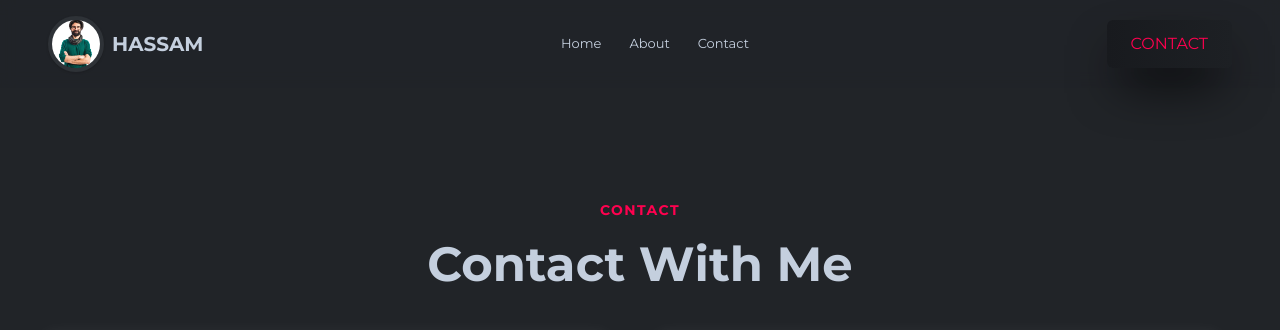
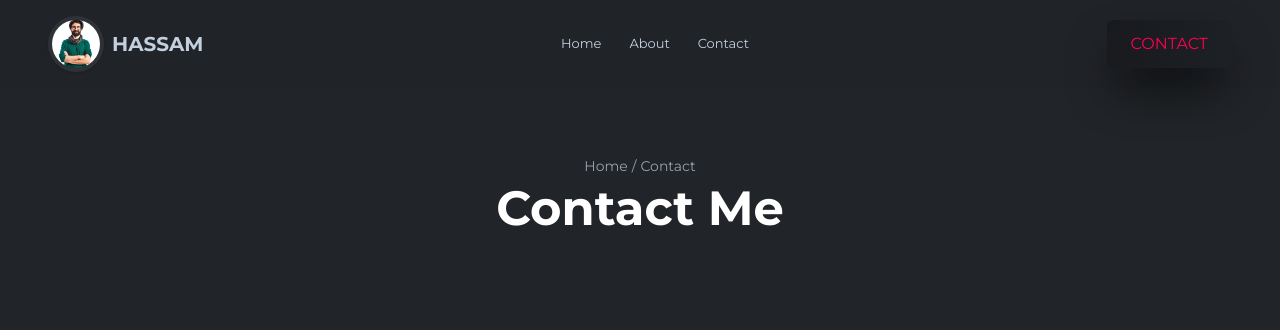
Before and after one commit to mrcode-sherry/My-Portfolio-Website, a Next.js app: page /contact in a window 1280 px wide. Shown: the top 330 px of the page. Built offline with nearby package versions, Linux system fonts and the light colour scheme.

Commit message:
Portfolio website updation

```diff
--- a/package.json
+++ b/package.json
@@ -10,6 +10,7 @@
   },
   "dependencies": {
     "@formspree/react": "^3.0.0",
+    "framer-motion": "^12.18.1",
     "lucide-react": "^0.511.0",
     "next": "15.3.2",
     "react": "^19.0.0",
--- a/src/app/about/page.jsx
+++ b/src/app/about/page.jsx
@@ -1,3 +1,4 @@
+import AboutHero from '@/components/AboutHero'
 import Portfolio from '@/components/Portfolio'
 import Price from '@/components/Price'
 import Testimonial from '@/components/Testimonial'
@@ -6,7 +7,12 @@ import React from 'react'
 const page = () => {
   return (
     <div>
-          <div className="mt-25">
+      <div>
+        <section>
+          <AboutHero/>
+        </section>
+      </div>
+          <div className="">
       <section>
         <Portfolio/>
       </section>
--- a/src/app/contact/page.jsx
+++ b/src/app/contact/page.jsx
@@ -1,10 +1,16 @@
 import Contact from '@/components/Contact'
+import ContactHero from '@/components/ContactHero'
 import React from 'react'
 
 const page = () => {
   return (
     <>
-          <div className="mt-25">
+    <div>
+      <section>
+        <ContactHero/>
+      </section>
+    </div>
+          <div className="">
       <section>
         <Contact/>
       </section>
--- /dev/null
+++ b/src/components/AboutHero.jsx
@@ -0,0 +1,31 @@
+'use client';
+import React from 'react';
+import Link from 'next/link';
+import { motion } from 'framer-motion';
+
+const AboutHero = () => {
+  return (
+    <motion.div
+      initial={{ opacity: 0, y: 30 }}
+      animate={{ opacity: 1, y: 0 }}
+      transition={{ duration: 0.6 }}
+      className="w-full pt-14 pb-8 text-white" // changed from pure black to dark gray
+    >
+      <div className="max-w-screen-xl mx-auto px-4 md:px-12 text-center">
+        {/* Breadcrumb */}
+        <div className="text-sm text-gray-400 mb-2">
+          <Link href="/" className="hover:text-[#FF014F] transition">Home</Link>
+          <span className="mx-1">/</span>
+          <span>About</span>
+        </div>
+
+        {/* Title */}
+        <h1 className="text-4xl md:text-5xl font-bold text-white mb-4">
+          About Me
+        </h1>
+      </div>
+    </motion.div>
+  );
+};
+
+export default AboutHero;
--- a/src/components/Contact.jsx
+++ b/src/components/Contact.jsx
@@ -7,7 +7,7 @@ const Contact = () => {
   const [state, handleSubmit] = useForm('mrbklzwn');
 
   return (
-    <div className='px-4 md:px-12 max-w-screen-xl mx-auto'>
+    <div className='px-4 md:px-12 sm:py-12 py-10 md:py-16 mx-auto'>
       {/* Heading */}
       <div className='mb-12 text-center'>
         <p className='uppercase text-[#FF014F] text-sm tracking-widest md:mb-5 mb-2 font-semibold'>Contact</p>
--- /dev/null
+++ b/src/components/ContactHero.jsx
@@ -0,0 +1,31 @@
+'use client';
+import React from 'react';
+import Link from 'next/link';
+import { motion } from 'framer-motion';
+
+const ContactHero = () => {
+  return (
+    <motion.div
+      initial={{ opacity: 0, y: 30 }}
+      animate={{ opacity: 1, y: 0 }}
+      transition={{ duration: 0.6 }}
+      className="w-full pt-14 pb-8 text-white" // changed from pure black to dark gray
+    >
+      <div className="max-w-screen-xl mx-auto px-4 md:px-12 text-center">
+        {/* Breadcrumb */}
+        <div className="text-sm text-gray-400 mb-2">
+          <Link href="/" className="hover:text-[#FF014F] transition">Home</Link>
+          <span className="mx-1">/</span>
+          <span>Contact</span>
+        </div>
+
+        {/* Title */}
+        <h1 className="text-4xl md:text-5xl font-bold text-white mb-4">
+          Contact Me
+        </h1>
+      </div>
+    </motion.div>
+  );
+};
+
+export default ContactHero;
```
Also changed, not shown: 1 other file (tests, documents, lock files or other folders).
